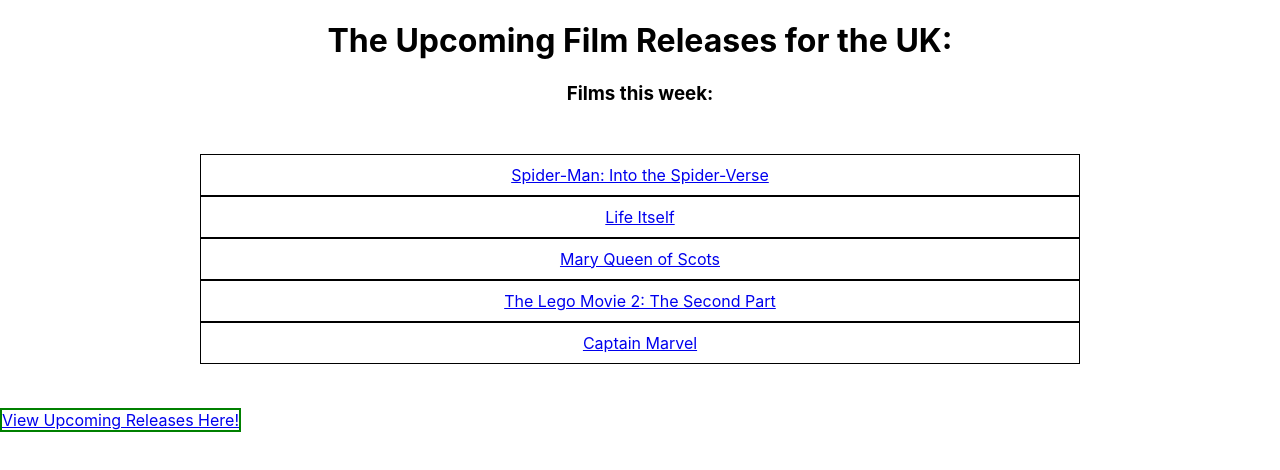
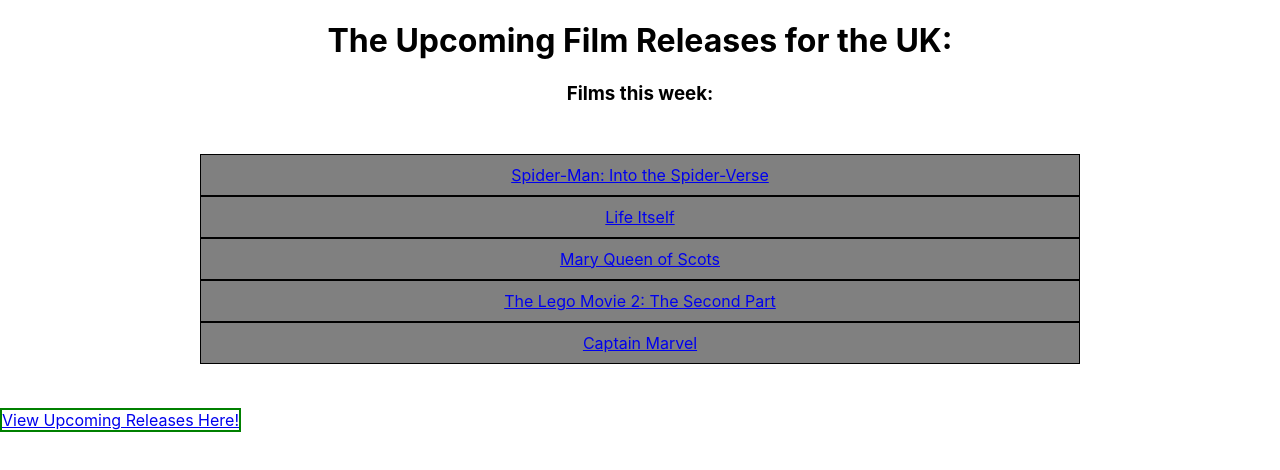
Before and after one commit to Lauren-Brett/Multiple-Components-React-JSX, a React (Create React App) app: page / in a window 1280 px wide. Shown: the top 470 px of the page. Built offline with nearby package versions, Linux system fonts and the light colour scheme.

Commit message:
css testing

```diff
--- a/src/components/Film.js
+++ b/src/components/Film.js
@@ -1,8 +1,13 @@
 import React from 'react';
 
 function Film({name, url}){
+
+    const styles = {
+        background: "grey"
+    }
+
     return (
-        <li>
+        <li style={styles}>
             <a href={url}>{name}</a>
         </li>
     )
--- a/src/components/FilmsList.js
+++ b/src/components/FilmsList.js
@@ -3,6 +3,8 @@
 import './FilmsListCss.css'
 
 function FilmsList({films}){
+
+
 
     const individualFilm = films.map(film => {
         return (
```
